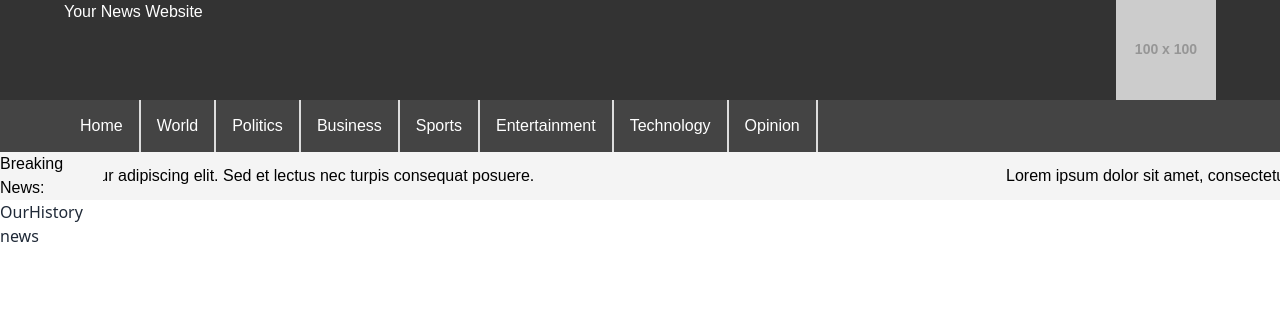
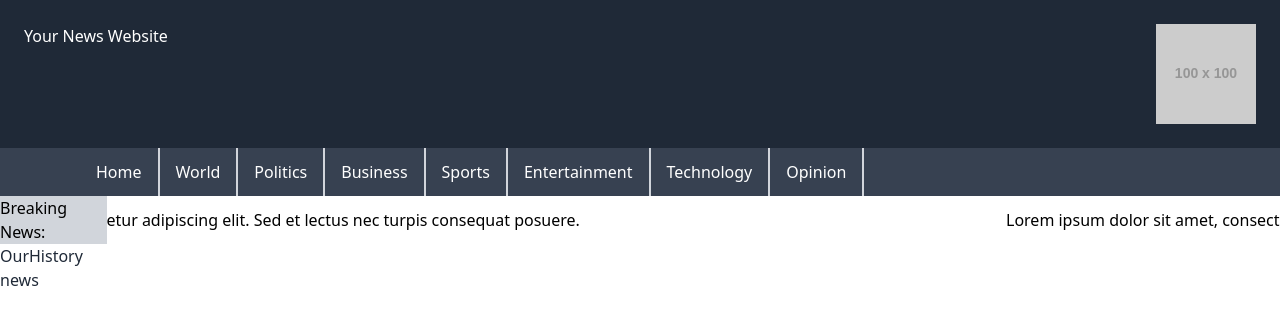
Before and after one commit to HunterTheCoding/The-Morning-Post, a React (Vite) app: page / in a window 1280 px wide. Shown: the top 324 px of the page. Built offline with nearby package versions, Linux system fonts and the light colour scheme.

Commit message:
simple Navbar Design complete

```diff
--- a/src/Components/Navbar/Navbar.css
+++ /dev/null
@@ -1,80 +0,0 @@
-.div-h {
-    font-family: Arial, sans-serif;
-    margin: 0;
-    padding: 0;
-    background-color: #f4f4f4;
-}
-
-header {
-    background-color: #333;
-    color: #fff;
-    padding: 10px;
-    text-align: center;
-    display: flex;
-    justify-content: space-between;
-    padding: 0 5vw;
-}
-
-nav {
-    background-color: #444;
-    overflow: hidden;
-    padding: 0 5vw;
-}
-
-nav a {
-    display: block;
-    float: left;
-    color: #fff;
-    text-align: center;
-    border-right: 2px solid #ddd;
-    padding: 14px 16px;
-    text-decoration: none;
-    position: relative;
-}
-
-nav a:hover {
-    background-color: #ddd;
-    color: #333;
-}
-
-nav ul {
-    list-style-type: none;
-    margin: 0;
-    padding: 0;
-    display: none;
-    position: absolute;
-    background-color: #fff;
-    width: 100%; /* Set the width to 100% */
-    text-align: center; /* Center the sub-menu items */
-    box-shadow: 0 2px 5px rgba(0, 0, 0, 0.2); /* Optional: Add box shadow for better visibility */
-}
-
-nav li {
-    display: inline-block;
-}
-
-nav li a {
-    display: block;
-    color: #000;
-    text-align: center;
-    padding: 14px 16px;
-    text-decoration: none;
-}
-
-nav li a:hover {
-    background-color: #ddd;
-    color: #333;
-}
-
-nav li:hover ul {
-    display: block;
-}
-
-marquee {
-    background-color: #fff;
-    color: #000;
-    padding-bottom: 10px;
-    padding-top: 10px;
-    padding-left: 5vw;
-    padding-right: 5vw;
-}
--- a/src/Components/Navbar/Navbar.tsx
+++ b/src/Components/Navbar/Navbar.tsx
@@ -1,51 +1,26 @@
 import Marquee from "react-fast-marquee";
-import "./Navbar.css"
 
 const Navbar = () => {
     return (
-        <div className="div-h">
-            <header>
+        <div className="font-sans bg-gray-300 m-0 p-0">
+            <header className="bg-gray-800 text-white p-6 text-center flex justify-between px-5vw">
                 <h1>Your News Website</h1>
                 <img src="https://via.placeholder.com/100" alt="logo" />
             </header>
 
-            <nav>
-                <a href="#">Home</a>
-                <a href="#">World</a>
-                <a href="#">Politics</a>
-                <a href="#">Business
-                    <ul>
-                        <li><a href="#">business 1</a></li>
-                        <li><a href="#">business 2</a></li>
-                        <li><a href="#">business 3</a></li>
-                    </ul>
-                </a>
-                <a href="#">Sports
-                    <ul>
-                        <li><a href="#">Football</a></li>
-                        <li><a href="#">Basketball</a></li>
-                        <li><a href="#">Baseball</a></li>
-                    </ul>
-                </a>
-                <a href="#">Entertainment
-                    <ul>
-                        <li><a href="#">Entertainment 1</a></li>
-                        <li><a href="#">Entertainment 2</a></li>
-                        <li><a href="#">Entertainment 3</a></li>
-                    </ul>
-                </a>
-                <a href="#">Technology</a>
-                <a href="#">Opinion
-                    <ul>
-                        <li><a href="#">Opinion 1</a></li>
-                        <li><a href="#">Opinion 2</a></li>
-                        <li><a href="#">Opinion 3</a></li>
-                    </ul>
-                </a>
+            <nav className="bg-gray-700 overflow-hidden pl-20 px-5vw">
+                <a className="block float-left text-white text-center border-r-2 border-gray-300 no-underline relative py-3 px-4 hover:bg-gray-300 hover:text-gray-700" href="#">Home</a>
+                <a className="block float-left text-white text-center border-r-2 border-gray-300 no-underline relative py-3 px-4 hover:bg-gray-300 hover:text-gray-700"href="#">World</a>
+                <a className="block float-left text-white text-center border-r-2 border-gray-300 no-underline relative py-3 px-4 hover:bg-gray-300 hover:text-gray-700" href="#">Politics</a>
+                <a className="block float-left text-white text-center border-r-2 border-gray-300 no-underline relative py-3 px-4 hover:bg-gray-300 hover:text-gray-700" href="#">Business</a>
+                <a className="block float-left text-white text-center border-r-2 border-gray-300 no-underline relative py-3 px-4 hover:bg-gray-300 hover:text-gray-700" href="#">Sports</a>
+                <a className="block float-left text-white text-center border-r-2 border-gray-300 no-underline relative py-3 px-4 hover:bg-gray-300 hover:text-gray-700"href="#">Entertainment</a>
+                <a className="block float-left text-white text-center border-r-2 border-gray-300 no-underline relative py-3 px-4 hover:bg-gray-300 hover:text-gray-700" href="#">Technology</a>
+                <a className="block float-left text-white text-center border-r-2 border-gray-300 no-underline relative py-3 px-4 hover:bg-gray-300 hover:text-gray-700" href="#">Opinion</a>
             </nav>
-            <div className="text-black flex">
+            <div className="text-black flex pl-5vw pr-5vw">
                 Breaking News:
-                <Marquee>
+                <Marquee className="bg-white text-black">
                     Lorem ipsum dolor sit amet, consectetur adipiscing elit. Sed et lectus nec turpis consequat
                     posuere.
                 </Marquee>
```
Also changed, not shown: src/Components/Navbar/Footer.tsx (line endings or trailing spaces).
